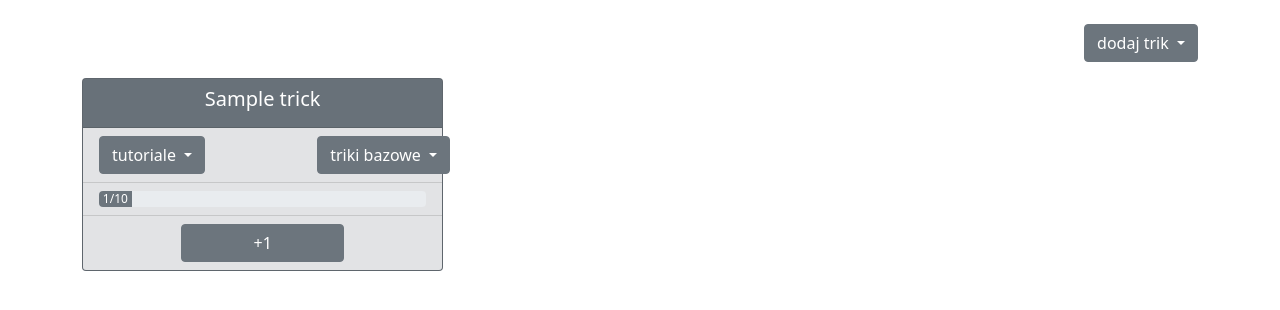
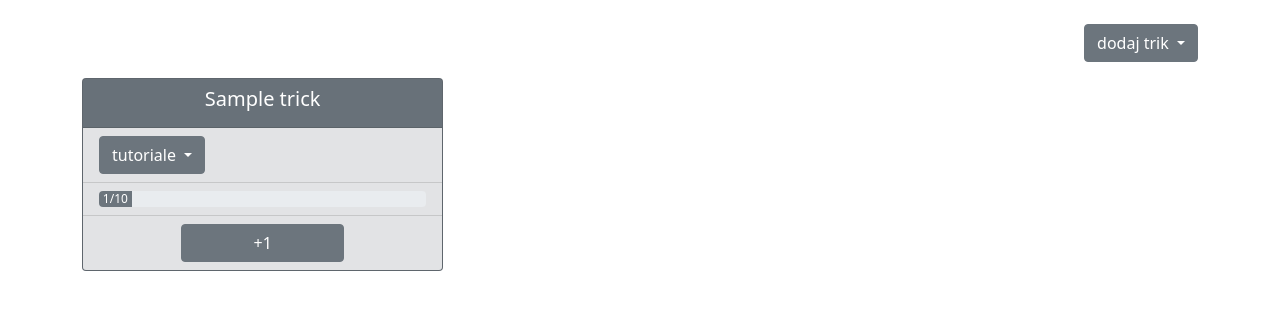
Before and after one commit to g0sie/kendama-progress-tracker, a Django app: page /tricks/ in a window 1280 px wide. Shown: the part 73-383 px from the top of the page. Run offline with Django 4.2, Linux system fonts and the light colour scheme; a user stored in the database is signed in; tables that the repository leaves empty hold one stand-in row (values such as "Sample post").

Commit message:
delete base tricks

```diff
--- a/tricks/models.py
+++ b/tricks/models.py
@@ -20,7 +20,6 @@ class Trick(Timestamped):
             ('a', 'advanced'),
             ('o', 'other')],
         default='other')
-    base_tricks = models.ManyToManyField('Trick', blank=True)
     # official tricks are in official list of tricks
     official = models.BooleanField(default=False)
 
--- a/tricks/templates/tricks/user_tricks.html
+++ b/tricks/templates/tricks/user_tricks.html
@@ -36,18 +36,6 @@
                           </ul>
                         </div>
                       </div>
-                      <div class="col-4">
-                        <div class="dropdown">
-                          <button class="btn {% button_color user_trick.rank %} dropdown-toggle" type="button" id="dropdownMenuButton1" data-bs-toggle="dropdown" aria-expanded="false">
-                            triki bazowe
-                          </button>
-                          <ul class="dropdown-menu" aria-labelledby="dropdownMenuButton1">
-                            {% for base_trick in user_trick.trick.base_tricks.all %}
-                                <li><a class="dropdown-item" href="#">{{ base_trick.name }}</a></li>
-                            {% endfor %}
-                          </ul>
-                        </div>
-                      </div>
                     </div>
                 </li>
                 {% if user_trick.rank <= 4 %}
--- a/tricks/views.py
+++ b/tricks/views.py
@@ -20,7 +20,7 @@ def user_tricks(request):
                 rank_up_trick(key)
             return HttpResponseRedirect(reverse('tricks:user_tricks'))
         user_trick_pairs = UserTrick.objects.filter(user=request.user)\
-            .select_related("trick").prefetch_related("trick__tutorials", "trick__base_tricks")
+            .select_related("trick").prefetch_related("trick__tutorials")
         return render(request, "tricks/user_tricks.html", {'user_trick_pairs': user_trick_pairs})
 
 
```
